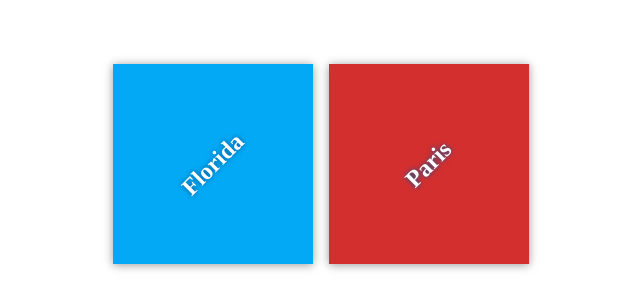
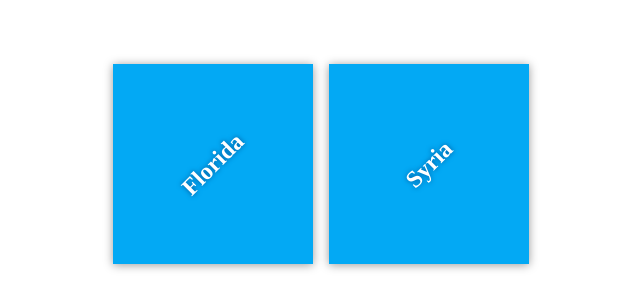
Before and after one commit to AymanAlhussein/my-travel-plans, a plain HTML site: page index.html in a window 1280 px wide. Shown: the part 236-544 px from the top of the page, without its empty margins (319-959 px from the left). Drawn offline with Linux system fonts and the light colour scheme.

Commit message:
Add starting destination

```diff
--- a/index.html
+++ b/index.html
@@ -14,8 +14,8 @@
 <h2>Florida</h2>
 </div>
 
-<div class="destination" id="paris">
-<h2>Paris</h2>
+<div class="destination" id="syria">
+<h2>Syria</h2>
 </div>
 </div>
 </div>
```
